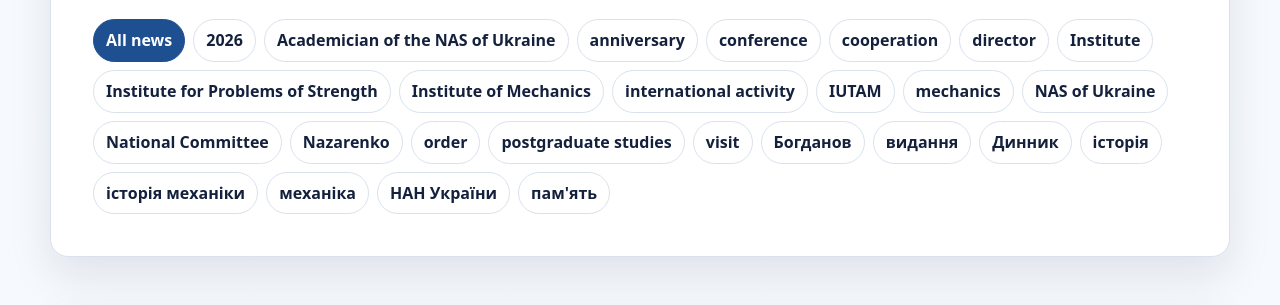
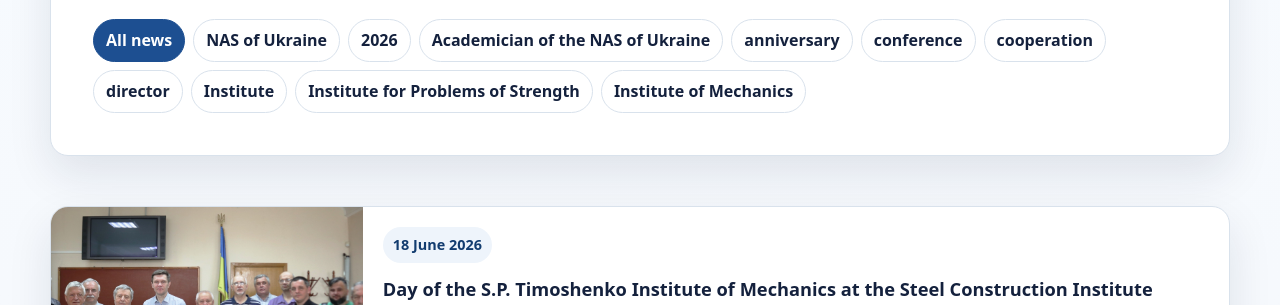
Before and after one commit to mfs9697/inmech-site, an Astro site: page /inmech-site/en/news in a window 1280 px wide. Shown: the part 421-726 px from the top of the page. Built offline with nearby package versions, Linux system fonts and the light colour scheme; Astro itself is replaced by a stand-in of ours.

Commit message:
Limit visible English news tags

```diff
--- a/src/pages/en/news/index.astro
+++ b/src/pages/en/news/index.astro
@@ -7,17 +7,21 @@
 const base = import.meta.env.BASE_URL.replace(/\/$/, '');
 const withBase = (path: string) => `${base}${path.startsWith('/') ? path : `/${path}`}`;
 const currentYear = new Date().getFullYear();
+const maxVisibleTags = 10;
 
 const news = (await getCollection('news'))
   .filter((entry) => entry.data.year === currentYear || entry.data.date.getFullYear() === currentYear)
   .sort((a, b) => b.data.date.getTime() - a.data.date.getTime());
 
-const tagSet = new Set<string>();
+const tagCounts = new Map<string, number>();
 news.forEach((entry) => {
   const tags = entry.data.tagsEn ?? entry.data.tags;
-  tags.forEach((tag) => tagSet.add(tag));
+  tags.forEach((tag) => tagCounts.set(tag, (tagCounts.get(tag) ?? 0) + 1));
 });
-const tags = [...tagSet].sort((a, b) => a.localeCompare(b, 'en'));
+const tags = [...tagCounts.entries()]
+  .sort((a, b) => b[1] - a[1] || a[0].localeCompare(b[0], 'en'))
+  .slice(0, maxVisibleTags)
+  .map(([tag]) => tag);
 ---
 
 <BaseLayoutEn
```
